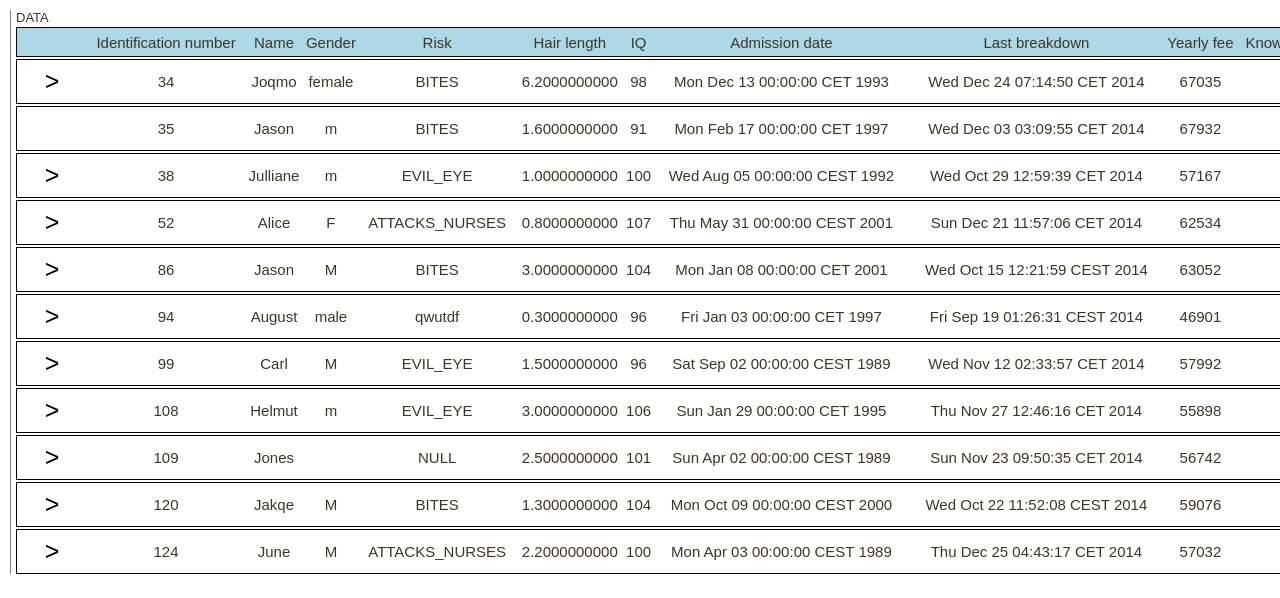
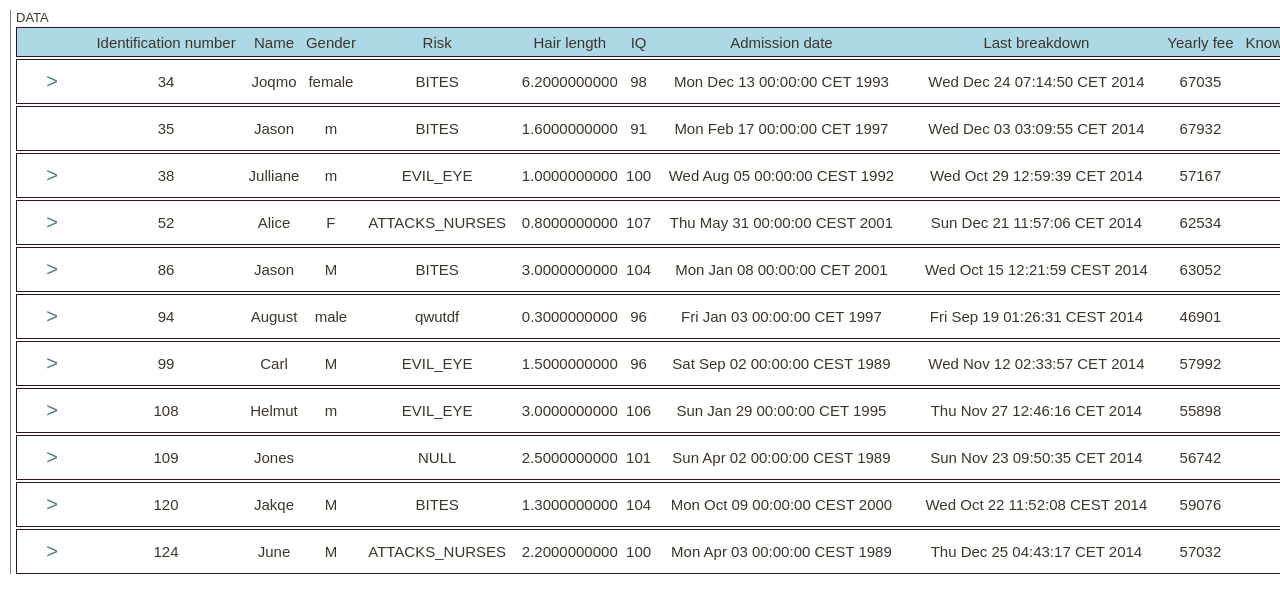
Before and after one commit to AdoDragicevic/Recursive-tables, a React (Create React App) app: page / in a window 1280 px wide. Shown: the top 598 px of the page. Built offline with nearby package versions, Linux system fonts and the light colour scheme.

Commit message:
Make syntax more clean with slight improvements in wording and spaces between lines

```diff
--- a/src/components/TableColumns.tsx
+++ b/src/components/TableColumns.tsx
@@ -1,7 +1,7 @@
 import { TableColumnsProps } from "../models/props";
 
-const TableColumns = ({ vals, widths, onClick }: TableColumnsProps) => (
-  <div className="table__columns" onClick={onClick}>
+const TableColumns = ({ vals, widths }: TableColumnsProps) => (
+  <div className="table__columns">
     {vals.map((val, i) => (
       <div key={`${val}-${i}`} style={{ minWidth: `${widths[i]}px`}}>
         {val}
--- a/src/components/TableRow.tsx
+++ b/src/components/TableRow.tsx
@@ -6,13 +6,12 @@ import { TableDispatchCtx } from "../contexts/table";
 import { TableDispatchActionType } from "../models/reducer";
 import { TableRowProps } from "../models/props";
 
+
 const TableRow = ({ id, vals, kidsIds, widths, isDeletable }: TableRowProps) => {
 
   const dispatch = useContext(TableDispatchCtx);
 
   const [isExpanded, toggleExpanded] = useToggle(false);
-
-  const onEdit = () => alert("edit");
 
   const onDelete = () => {
     if (isExpanded) toggleExpanded();
@@ -25,16 +24,21 @@ const TableRow = ({ id, vals, kidsIds, widths, isDeletable }: TableRowProps) =>
   return (
     <>
       <div className="table__row">
+
         { kidsIds.length !== 0 ?
           <button className={btn1CSS} onClick={toggleExpanded}> {">"} </button> :
           <div style={{ width: "7rem" }} />
         }
-        <TableColumns vals={vals} widths={widths} onClick={onEdit} />
+
+        <TableColumns vals={vals} widths={widths} />
+
         { isDeletable ?
           <button className={btn2CSS} onClick={onDelete}> x </button> :
           <div style={{ width: "7rem" }} />
         }
+
       </div>
+
       {isExpanded && kidsIds.map(id => <Table key={id} id={id} />)}
     </>
   )
--- a/src/models/props.ts
+++ b/src/models/props.ts
@@ -19,5 +19,4 @@ export interface TableRowProps {
 export interface TableColumnsProps {
   vals: string[];
   widths: number[];
-  onClick: () => void;
 }
--- a/src/reducers/table.ts
+++ b/src/reducers/table.ts
@@ -4,18 +4,17 @@ import { TableReducer, TableDispatchActionType } from "../models/reducer";
 const tableReducer: TableReducer = (state, action) => {
   switch(action.type) {
     case(TableDispatchActionType.DELETE):
-      const copy = JSON.parse(JSON.stringify(state));
-      const location = getLocationFromId(action.id);
-      const rowIndx = location.pop() as number;
-      const table = getTable(copy, location);
+      const copy     = JSON.parse(JSON.stringify(state)),
+            location = getLocationFromId(action.id),
+            rowIndx  = location.pop() as number,
+            table    = getTable(copy, location);
       table.splice(rowIndx, 1);
       if (!table.length) {
-        const tableName = location.pop() as string;
-        const row = location.pop() as number;
-        const parentTable = getTable(copy, location);
+        const tableName   = location.pop() as string,
+              row         = location.pop() as number,
+              parentTable = getTable(copy, location);
         delete parentTable[row].kids[tableName];
       }
-      console.log(state, copy);
       return copy;
     default:
       return state;
--- a/src/styles/components/_table.scss
+++ b/src/styles/components/_table.scss
@@ -24,7 +24,7 @@
   &__row {
     min-width: max-content;
     display: flex;
-    border: 1px solid black;
+    border: 1px solid #2F131E;
     justify-content: space-between;
     align-items: center;
     margin-top: .2rem;
@@ -35,12 +35,11 @@
 
     &:nth-of-type(1) {
       height: 3rem;
-      background-color: lightblue;
+      background-color: #add8e6;
     }
 
     &:not(:nth-of-type(1)):hover {
       background-color: rgb(232, 240, 243);
-      cursor: pointer;
     }
 
   }
@@ -53,20 +52,28 @@
 
   &__btn {
     width: 7rem;
-    font-size: 2.5rem;
+    font-size: 2rem;
     transition: all .5s;
     background-color: transparent;
     border: none;
     cursor: pointer;
     height: 100%;
+    color: #577a86;
   }
 
   &__btn--opened {
-    transform: rotate(90deg);
+    transform: rotate(90deg) translateY(15px);
+    opacity: .8;
+    font-size: 2rem;
+    color: #577a86;
   }
 
   &__btn--delete:hover {
-    color: rgb(212, 97, 97);
+    color: #F05D5E;
+
+    &:active {
+      transform: rotate(180deg);
+    }
   }
 
 }
```
